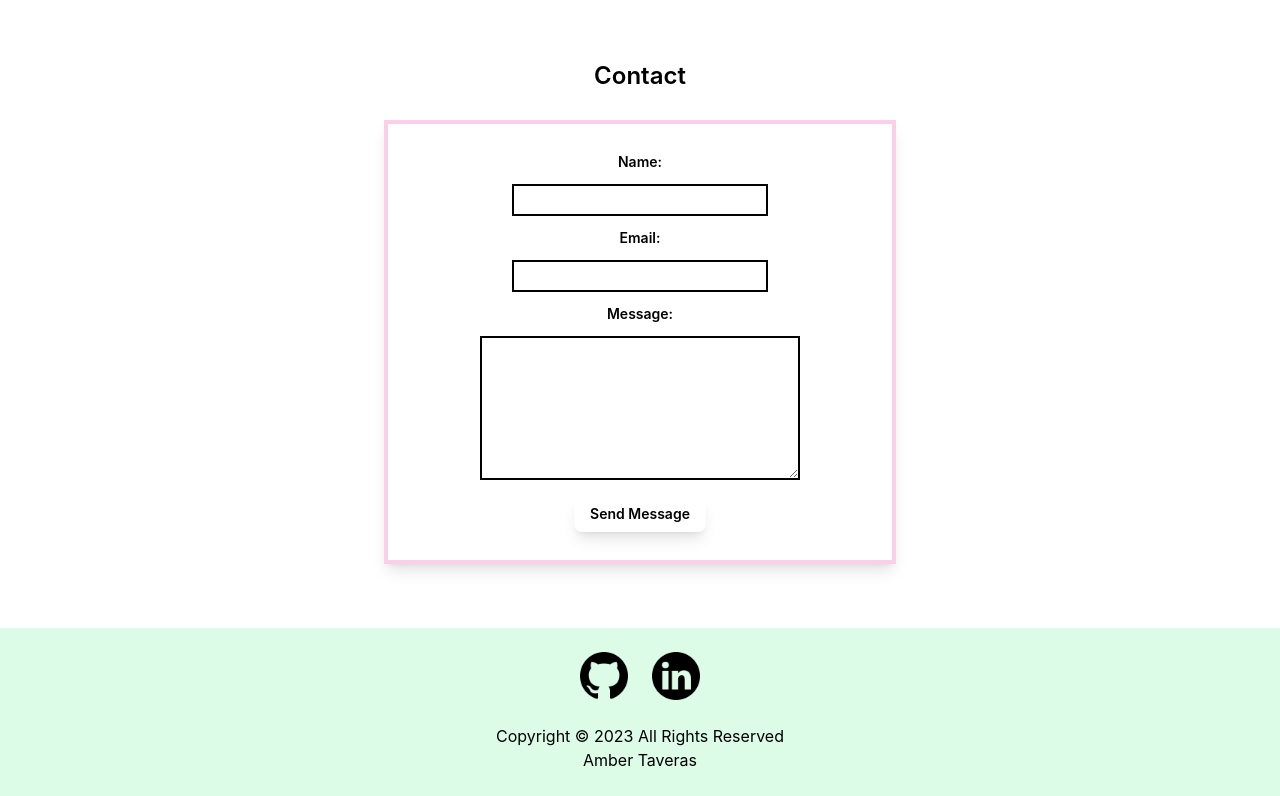
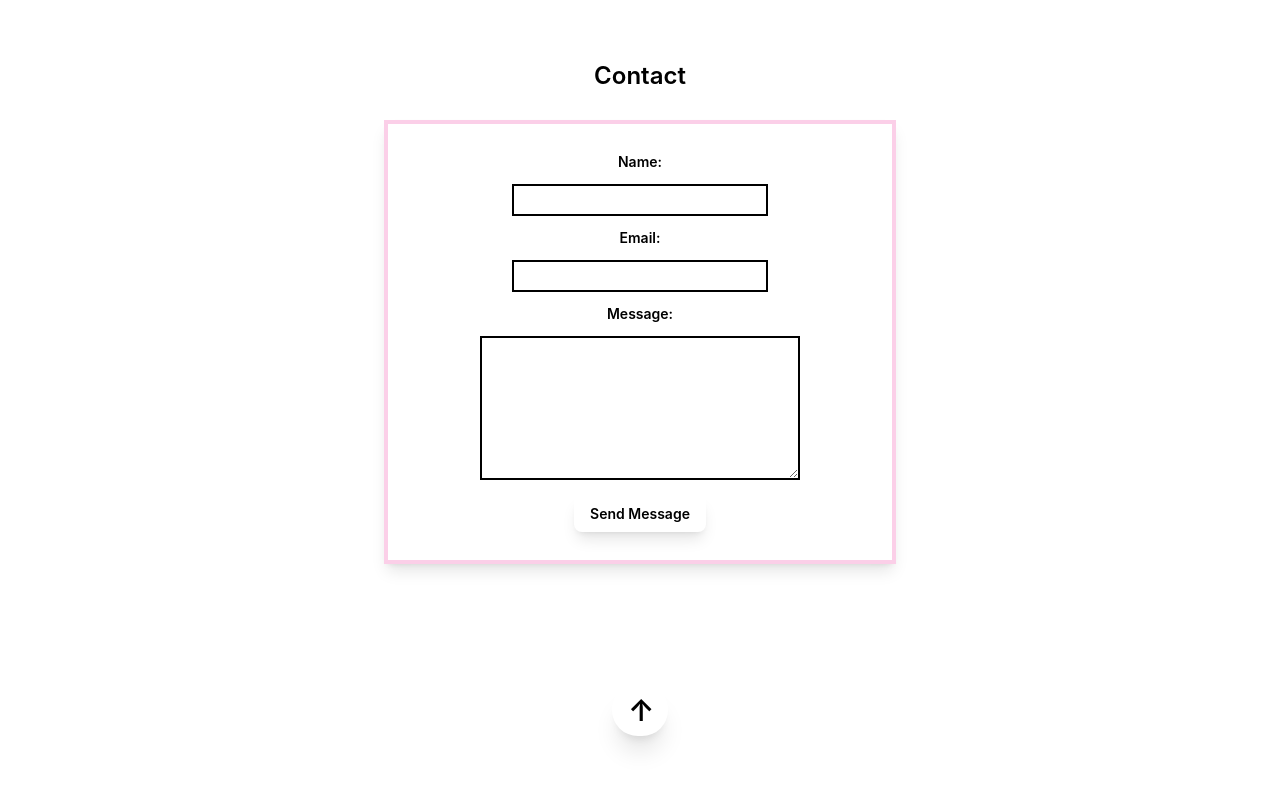
Before and after one commit to ambertav/portfolio, a React (Create React App) app: page /contact in a window 1280 px wide. Shown: the part 226-1022 px from the top of the page. Built offline with nearby package versions, Linux system fonts and the light colour scheme.

Commit message:
refactors footer

```diff
--- a/src/components/Footer.js
+++ b/src/components/Footer.js
@@ -1,18 +1,18 @@
-import Connect from './Connect';
-
 function Footer () {
 
-    const year = new Date().getFullYear()
+    function scrollUp () {
+        const currentPosition = window.scrollY;
+        if (currentPosition > 0) {
+          window.requestAnimationFrame(scrollUp);
+          window.scrollTo(0, currentPosition - currentPosition / 10);
+        }
+    }
 
     return (
-    <footer className='w-full py-6 bg-green-100 justify-center'>
-        <Connect />
-        <div>
-            <p className='pt-6'>Copyright &copy; {year} All Rights Reserved</p>
-            <p>Amber Taveras</p>
-        </div>
+    <footer className='w-full flex justify-center py-10'>
+        <button onClick={scrollUp} className='btn-primary w-14 rounded-full shadow-xl text-3xl'>&#8593;</button>
     </footer>
-    )
+    );
 }
 
 
```
